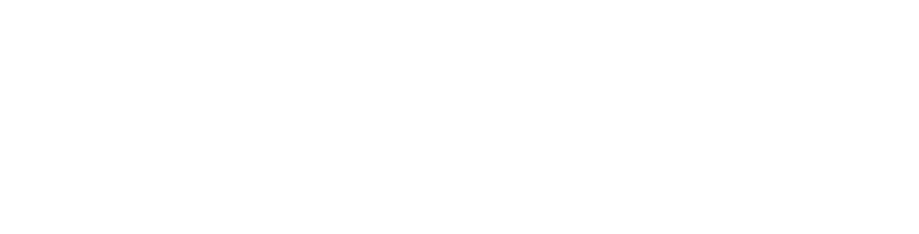
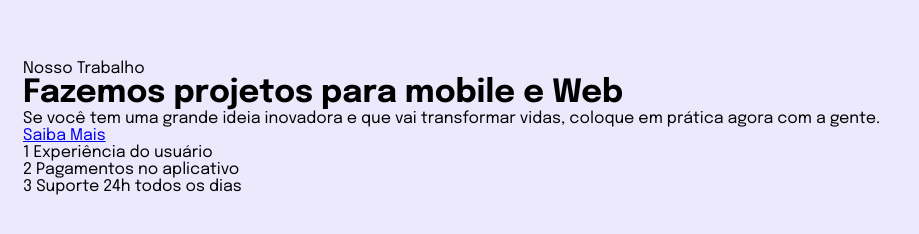
Before and after one commit to Th3Matts/stage3p2, a plain HTML site: page index.html in a window 1280 px wide. Shown: the whole page, without its empty margins (0-919 px from the left). Drawn offline with Linux system fonts and the light colour scheme.

Commit message:
Stage 3 | Estilizações básicas

```diff
--- a/index.html
+++ b/index.html
@@ -4,11 +4,32 @@
   <meta charset="UTF-8">
   <meta name="viewport" content="width=device-width, initial-scale=1.0">
 
-  <title>Document</title>
+  <link rel="preconnect" href="https://fonts.googleapis.com">
+  <link rel="preconnect" href="https://fonts.gstatic.com" crossorigin>
+  <link href="https://fonts.googleapis.com/css2?family=Epilogue:wght@400;700;800&display=swap" rel="stylesheet">
+
+  <link rel="shortcut icon" href="images/favicon.png" type="image/x-icon">
+  <title>Response.me</title>
 
   <link rel="stylesheet" href="style.css">
 </head>
+
 <body>
+  <main>
+    <p>Nosso Trabalho</p>
+    <h1>Fazemos projetos para mobile e Web</h1>
+    <section>
+      <p>Se você tem uma grande ideia inovadora e que vai transformar vidas, coloque em prática agora com a gente.</p>
 
+      <a href="#"> Saiba Mais </a>
+    </section>
+    <div class="list">
+      <ul>
+        <li><span>1</span> Experiência do usuário</li>
+        <li><span>2</span> Pagamentos no aplicativo</li>
+        <li><span>3</span> Suporte 24h todos os dias</li>
+      </ul>
+    </div>
+  </main>
 </body>
 </html>
--- a/style.css
+++ b/style.css
@@ -2,4 +2,19 @@
   box-sizing: border-box;
   margin: 0;
   padding: 0;
+
+  list-style: none;
 }
+
+body{
+  background: #ECE9FD;
+
+  font-family: 'Epilogue', sans-serif;
+
+  padding: 60px 23px;
+}
+
+main{
+  display: flex;
+  flex-direction: column;
+}
```
Also changed, not shown: images/favicon.png (added).
